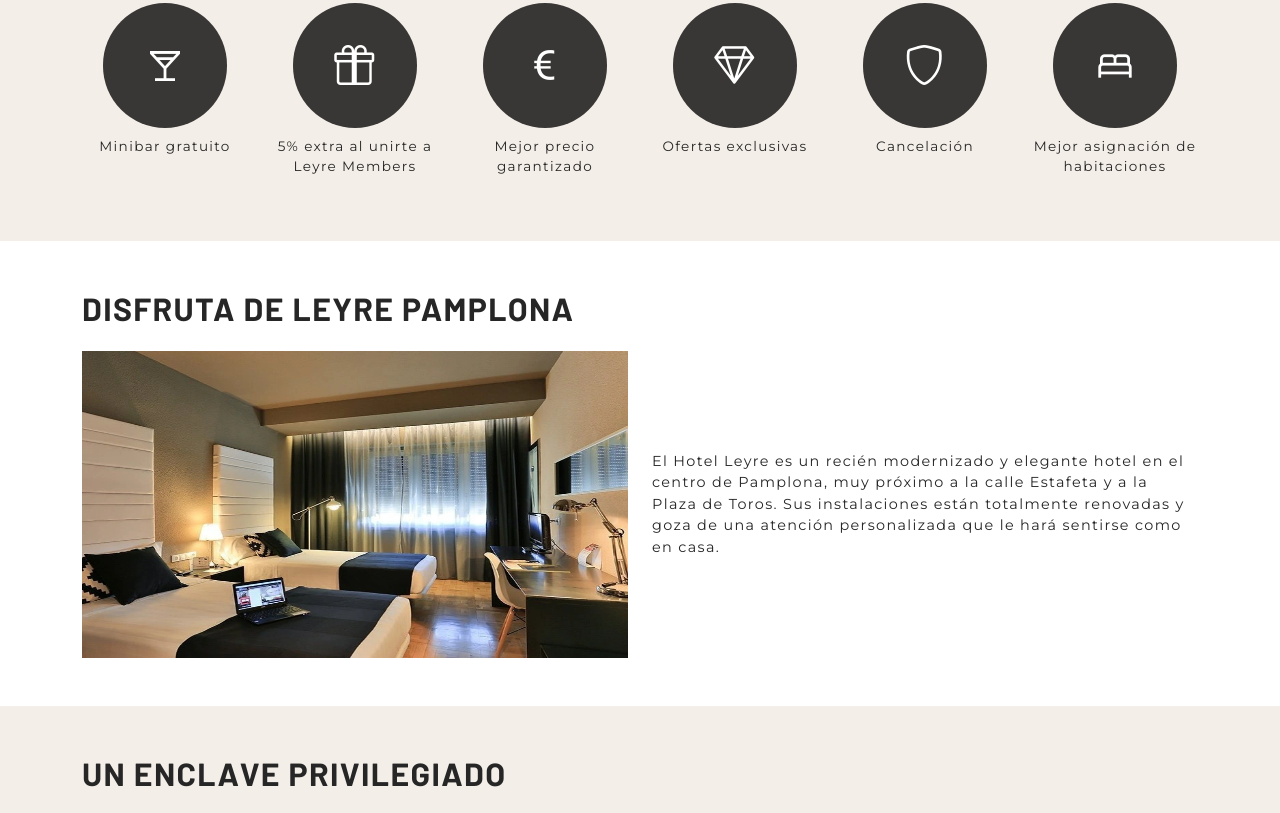
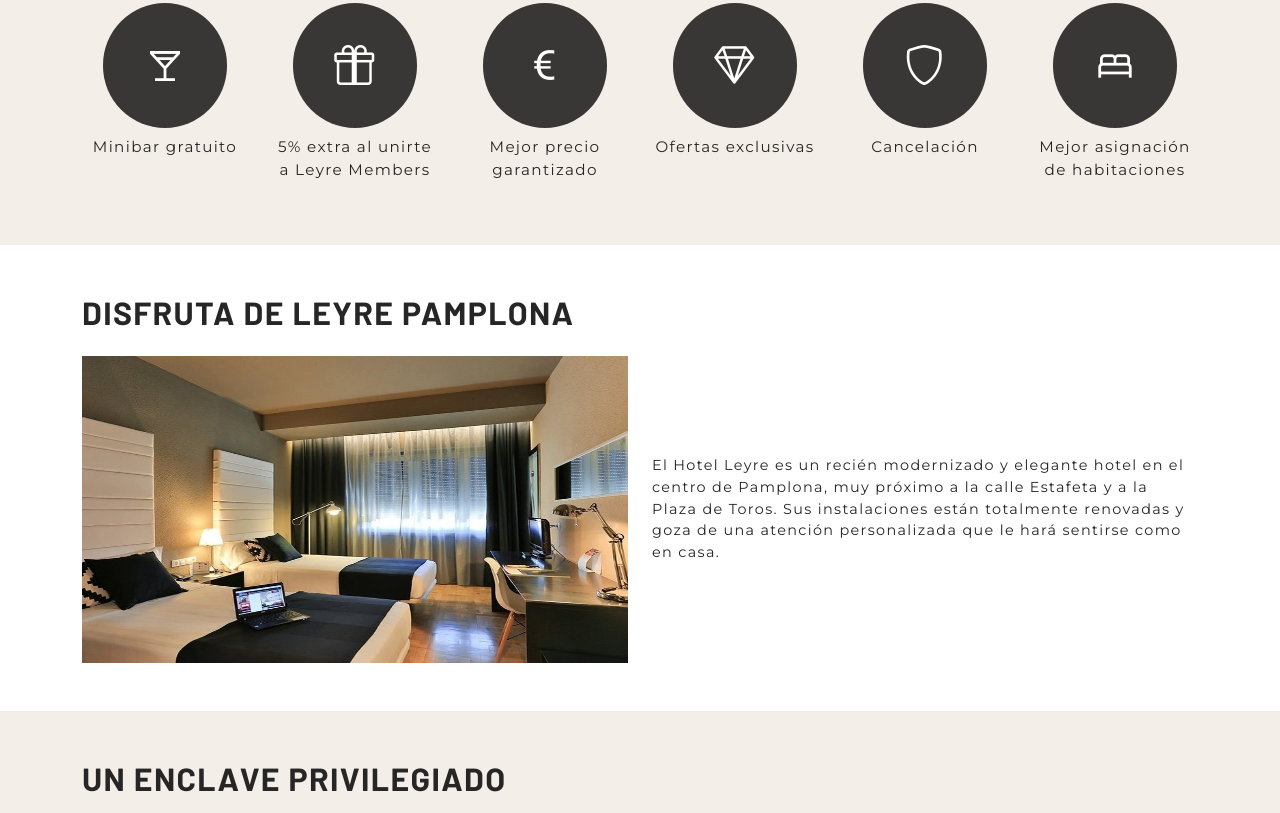
Before and after one commit to Cris6096/HotelLeyre, a plain HTML site: page index.html in a window 1280 px wide. Shown: the part 907-1720 px from the top of the page. Drawn offline with nearby package versions, Linux system fonts and the light colour scheme.

Commit message:
Cambio tamaño de letra

```diff
--- a/estilos.css
+++ b/estilos.css
@@ -29,7 +29,7 @@ h3 { font-size: clamp(1.1rem, 2vw, 1.4rem); }
 
 .texto-pequeno {
   font-family: "Montserrat", sans-serif;
-  font-size: clamp(0.7rem, 1.5vw, 0.85rem);
+  font-size: clamp(0.8rem, 1.5vw, 0.95rem);
 }
 
 .iconos-beneficios .material-symbols-outlined,
```
